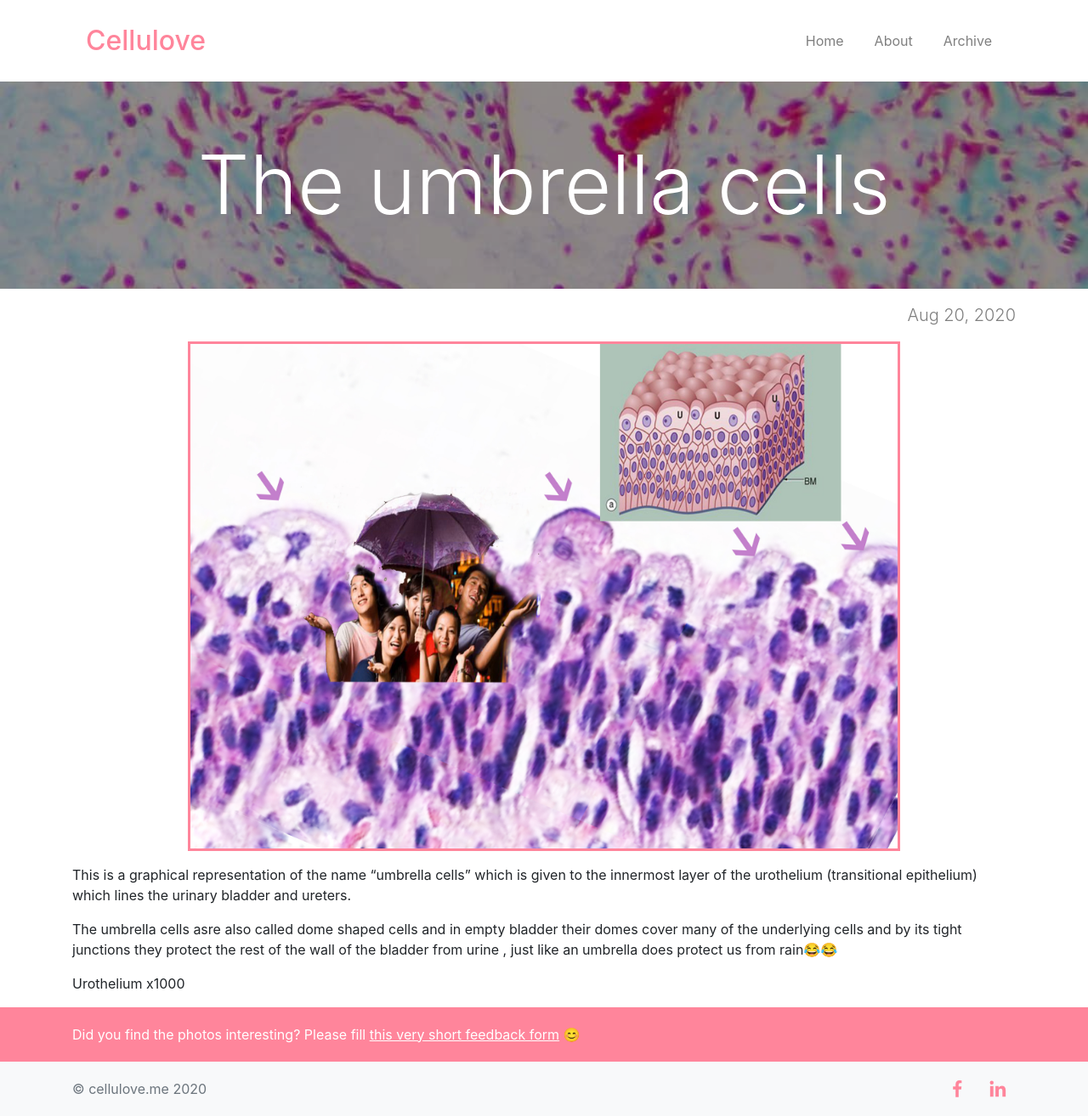
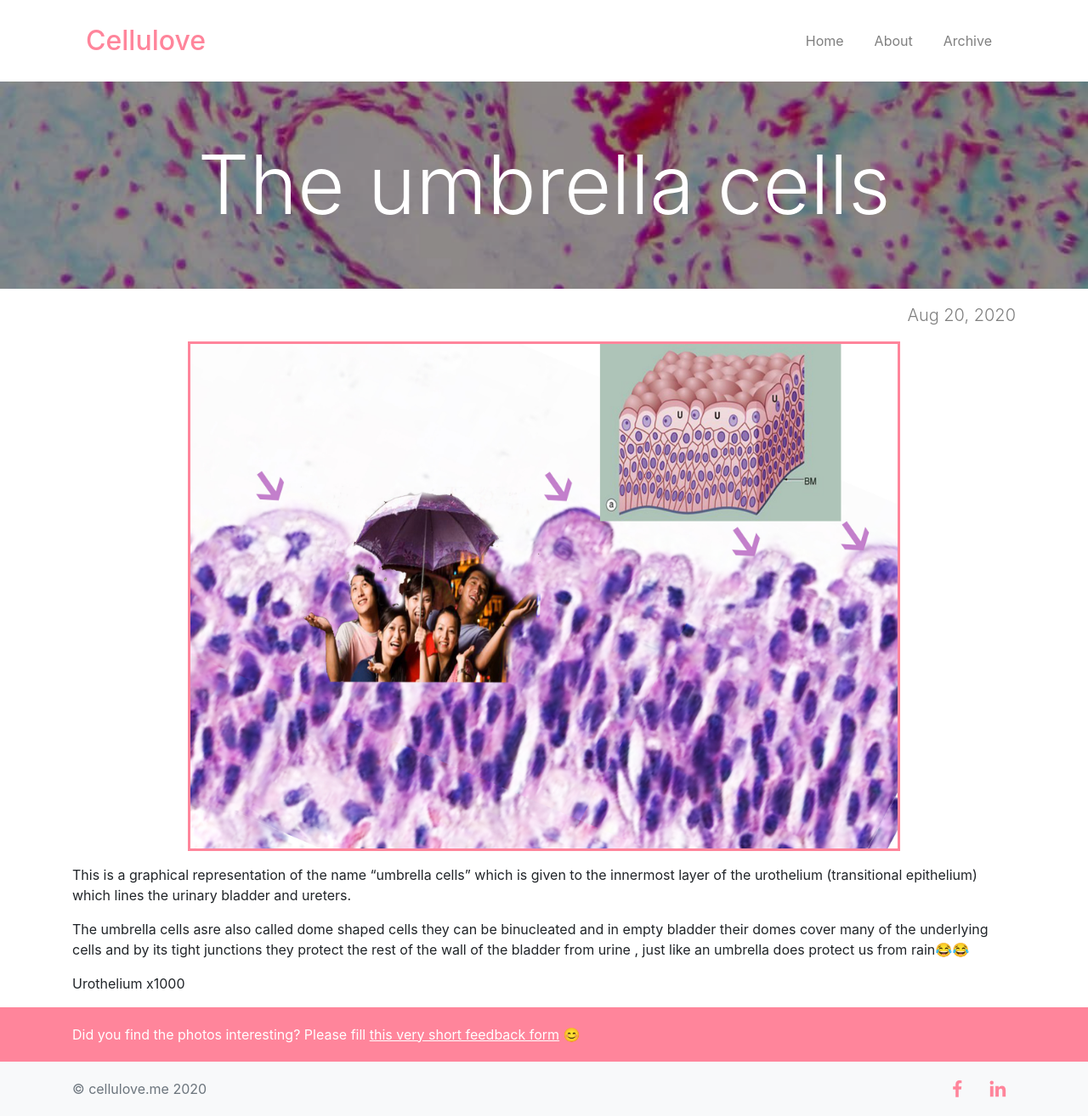
Before and after one commit to cellulove/cellulove.github.io, a Jekyll site: the page built from _posts/2020-08-20-umbrellacells.markdown, in a window 1280 px wide. Shown: the whole page at 85% size. Built offline with Jekyll 4.4.1, drawn with Linux system fonts in a browser that asks for light colours; comment, search, counter and statistics services are not loaded.

Commit message:
Update 2020-08-20-umbrellacells.markdown

```diff
--- a/_posts/2020-08-20-umbrellacells.markdown
+++ b/_posts/2020-08-20-umbrellacells.markdown
@@ -11,7 +11,7 @@ image: umbrella-cells.jpg
 
 This is a graphical representation of the name "umbrella cells" which is given to the innermost layer of the urothelium (transitional epithelium) which lines the urinary bladder and ureters.
 
-The umbrella cells asre also called dome shaped cells and in empty bladder their domes cover many of the underlying cells and by its tight junctions they protect the rest of the wall of the bladder from urine , just like an umbrella does protect us from
+The umbrella cells asre also called dome shaped cells they can be binucleated and in empty bladder their domes cover many of the underlying cells and by its tight junctions they protect the rest of the wall of the bladder from urine , just like an umbrella does protect us from
 rain😂😂
 
 Urothelium x1000
```
